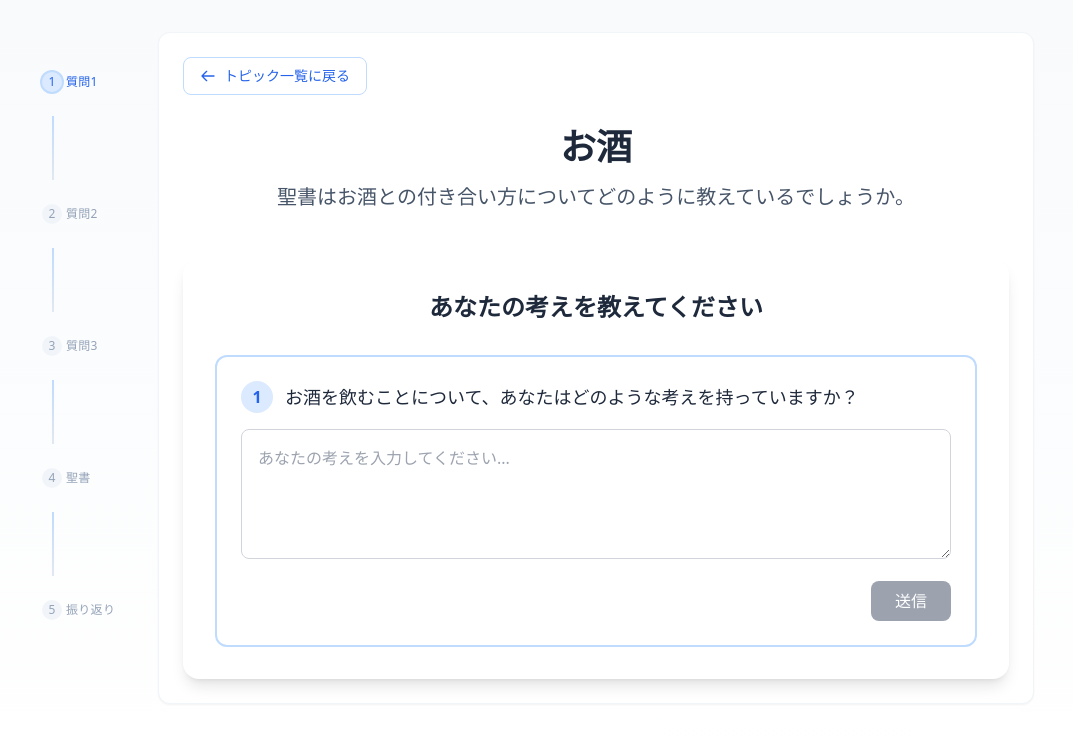
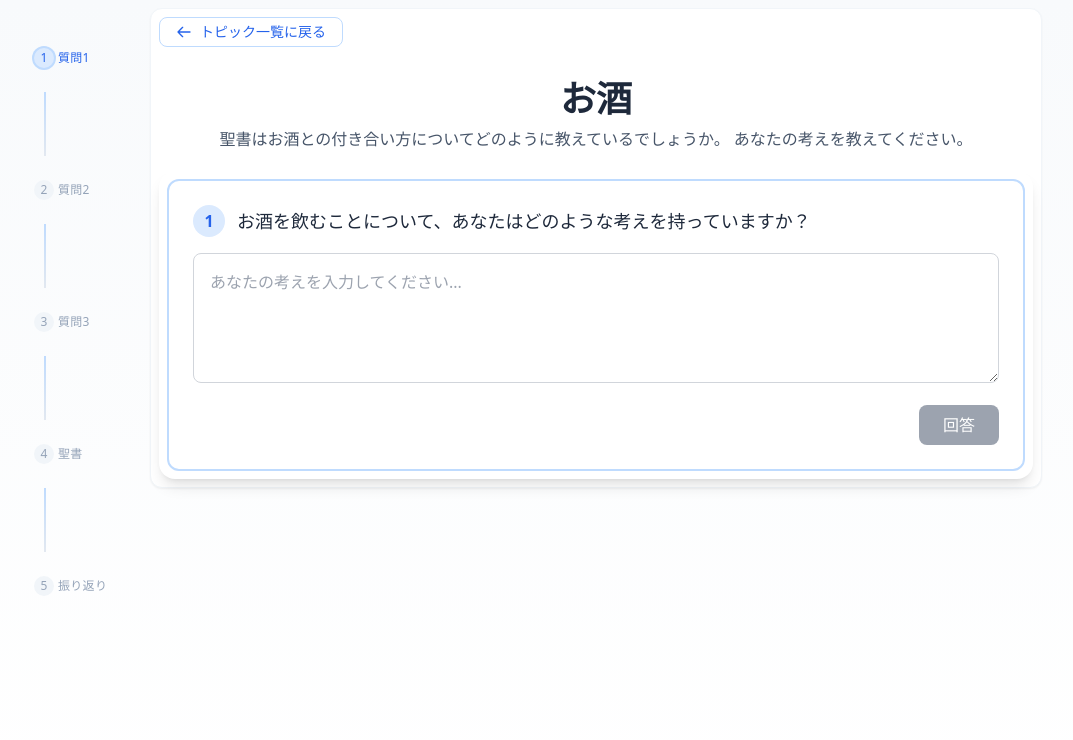
Before and after one commit to ktakahama/bible_study, a Next.js app: page /topics/alcohol in a window 1280 px wide. Shown: the top 740 px of the page, without its empty margins (102-1175 px from the left). Built offline with nearby package versions, Linux system fonts and the light colour scheme.

Commit message:
UI改善

```diff
--- a/app/components/AIChat.tsx
+++ b/app/components/AIChat.tsx
@@ -118,7 +118,7 @@ export default function AIChat({ onNext, question }: AIChatProps) {
                         : 'bg-blue-600 hover:bg-blue-700'
                         }`}
                 >
-                    {isLoading ? '送信中...' : '送信'}
+                    {isLoading ? '回答中...' : '回答'}
                 </motion.button>
             </div>
         </motion.form>
--- a/app/page.tsx
+++ b/app/page.tsx
@@ -14,50 +14,54 @@ export default function Home() {
             </div>
 
             {/* ヒーローセクション */}
-            <div className="relative min-h-[50vh] flex items-center justify-center overflow-hidden mb-[-23vh] mt-[-12vh]">
+            <div className="relative min-h-[45vh] flex items-center justify-center overflow-hidden mb-[-15vh] mt-[-8vh]">
+                {/* 背景画像とグラデーション */}
                 <div className="absolute inset-0 bg-[url('/church-bg.jpg')] bg-cover bg-center opacity-10"></div>
                 <div className="absolute inset-0 bg-gradient-to-b from-slate-50/90 via-slate-50/80 to-slate-50"></div>
 
-                {/* 装飾的な円形要素 */}
-                <div className="absolute top-1/4 left-1/4 w-96 h-96 bg-blue-200/20 rounded-full blur-3xl animate-pulse"></div>
-                <div className="absolute bottom-1/4 right-1/4 w-[500px] h-[500px] bg-slate-300/20 rounded-full blur-3xl animate-pulse delay-1000"></div>
-                <div className="absolute top-1/2 left-1/2 -translate-x-1/2 -translate-y-1/2 w-[600px] h-[600px] bg-blue-100/10 rounded-full blur-3xl animate-pulse delay-500"></div>
+                {/* 装飾的な円形 */}
+                <div className="absolute top-1/3 left-1/3 w-72 h-72 bg-blue-200/20 rounded-full blur-3xl animate-pulse"></div>
+                <div className="absolute bottom-1/3 right-1/3 w-96 h-96 bg-slate-300/20 rounded-full blur-3xl animate-pulse delay-700"></div>
+                <div className="absolute top-1/2 left-1/2 -translate-x-1/2 -translate-y-1/2 w-[500px] h-[500px] bg-blue-100/10 rounded-full blur-3xl animate-pulse delay-300"></div>
 
+                {/* メインコンテンツ */}
                 <motion.div
                     initial={{ opacity: 0, y: 20 }}
                     animate={{ opacity: 1, y: 0 }}
                     transition={{ duration: 0.8 }}
-                    className="relative z-10 text-center px-4 max-w-5xl mx-auto"
+                    className="relative z-10 text-center px-2 max-w-5xl mx-auto"
                 >
                     <motion.div
                         initial={{ scale: 0.9, opacity: 0 }}
                         animate={{ scale: 1, opacity: 1 }}
                         transition={{ duration: 0.5, delay: 0.2 }}
-                        className="mb-8"
+                        className="mb-4"
                     >
-                        <h1 className="text-7xl md:text-9xl font-bold text-slate-800 mb-1 tracking-tight">
+                        <h1 className="text-6xl md:text-8xl font-bold text-slate-800 tracking-tight">
                             <div className="flex flex-col items-center">
                                 <span className="bg-clip-text text-transparent bg-gradient-to-r tracking-[0.1em] from-blue-600 via-blue-500 to-blue-600">
                                     BIBLE
                                 </span>
-                                <span className="text-4xl md:text-5xl mt-1 font-bold tracking-[0.3em] text-blue-500/90 w-full text-center">
+                                <span className="text-3xl md:text-5xl mt-2 font-bold tracking-[0.2em] text-blue-500/90 text-center">
                                     DIVE IN!
                                 </span>
                             </div>
                         </h1>
                     </motion.div>
-                    {/*
-                    <motion.p
+
+                    {/* 吹き出しテキスト */}
+                    <motion.div
                         initial={{ opacity: 0, y: 20 }}
                         animate={{ opacity: 1, y: 0 }}
                         transition={{ duration: 0.5, delay: 0.7 }}
-                        className="text-2xl md:text-3xl text-slate-600 max-w-3xl mx-auto leading-relaxed"
+                        className="relative max-w-fit mx-auto bg-white text-slate-700 text-sm md:text-base leading-snug px-2 py-2 ml-2 rounded-lg shadow-sm tracking-wide
+                 before:content-[''] before:absolute before:-bottom-2 before:left-6 before:border-6 before:border-transparent before:border-t-white"
                     >
-                        聖書から学ぶ<br />
-                        <span className="font-bold text-blue-600">生きるためのヒント</span>
-                    </motion.p> */}
+                        学びたいトピックを選んでね💡📖
+                    </motion.div>
                 </motion.div>
             </div>
+
 
             {/* メインコンテンツ */}
             <div className="container mx-auto px-4 py-16 relative">
--- a/app/topics/[id]/page.tsx
+++ b/app/topics/[id]/page.tsx
@@ -173,7 +173,7 @@ export default function TopicPage({ params }: { params: Promise<{ id: string }>
 
     return (
         <div className="min-h-screen bg-gradient-to-b from-slate-50 to-white">
-            <div className="max-w-5xl mx-auto px-4 py-8">
+            <div className="max-w-5xl mx-auto px-2 py-2">
                 <div className="flex gap-2">
                     {/* タイムライン */}
                     <div className="hidden md:block w-20 flex-shrink-0 mt-10 mr-7">
@@ -219,17 +219,17 @@ export default function TopicPage({ params }: { params: Promise<{ id: string }>
 
                     {/* メインコンテンツ */}
                     <div className="flex-1 max-w-4xl">
-                        <div className="bg-white rounded-xl p-6 border border-slate-100 shadow-sm">
+                        <div className="bg-white rounded-xl p-2 border border-slate-100 shadow-sm">
                             {/* ヘッダー */}
                             <motion.div
                                 initial={{ opacity: 0, y: -20 }}
                                 animate={{ opacity: 1, y: 0 }}
-                                className="text-center mb-12"
+                                className="text-center mb-5"
                             >
                                 <div className="flex justify-between items-center mb-8">
                                     <Link
                                         href="/"
-                                        className="inline-flex items-center px-4 py-2 text-sm font-medium text-blue-600 bg-white rounded-lg border border-blue-200 hover:bg-blue-50 transition-colors"
+                                        className="inline-flex items-center px-4 py-1 text-sm font-medium text-blue-600 bg-white rounded-lg border border-blue-200 hover:bg-blue-50 transition-colors"
                                     >
                                         <svg className="w-4 h-4 mr-2" fill="none" stroke="currentColor" viewBox="0 0 24 24">
                                             <path strokeLinecap="round" strokeLinejoin="round" strokeWidth={2} d="M10 19l-7-7m0 0l7-7m-7 7h18" />
@@ -237,8 +237,8 @@ export default function TopicPage({ params }: { params: Promise<{ id: string }>
                                         トピック一覧に戻る
                                     </Link>
                                 </div>
-                                <h1 className="text-4xl font-bold text-slate-800 mb-4">{topic.title}</h1>
-                                <p className="text-xl text-slate-600">{topic.description}</p>
+                                <h1 className="text-4xl font-bold text-slate-800 mb-2">{topic.title}</h1>
+                                <p className="text-md text-slate-600 mt-2">{topic.description} あなたの考えを教えてください。</p>
                             </motion.div>
 
                             <AnimatePresence mode="wait">
@@ -253,12 +253,8 @@ export default function TopicPage({ params }: { params: Promise<{ id: string }>
                                     <motion.div
                                         initial={{ opacity: 0, y: 20 }}
                                         animate={{ opacity: 1, y: 0 }}
-                                        className="bg-white rounded-2xl shadow-lg p-8"
+                                        className="bg-white rounded-2xl shadow-lg p-2"
                                     >
-                                        <div className="text-center mb-8">
-                                            <h2 className="text-2xl font-semibold text-slate-800 mb-2">あなたの考えを教えてください</h2>
-                                        </div>
-
                                         <div className="space-y-6">
                                             {/* これまでの回答 */}
                                             {answers.map((answer, index) => (
@@ -267,7 +263,7 @@ export default function TopicPage({ params }: { params: Promise<{ id: string }>
                                                     initial={{ opacity: 0, y: 20 }}
                                                     animate={{ opacity: 1, y: 0 }}
                                                     transition={{ delay: index * 0.1 }}
-                                                    className="bg-white rounded-xl border border-slate-200 p-6 flex flex-col"
+                                                    className="bg-white rounded-xl border border-slate-200 p-3 flex flex-col"
                                                 >
                                                     <div className="flex items-center mb-4">
                                                         <div className="w-8 h-8 bg-blue-100 rounded-full flex items-center justify-center mr-3">
@@ -327,7 +323,7 @@ export default function TopicPage({ params }: { params: Promise<{ id: string }>
                                         <motion.div
                                             initial={{ opacity: 0, y: 20 }}
                                             animate={{ opacity: 1, y: 0 }}
-                                            className="bg-white rounded-2xl shadow-lg p-8"
+                                            className="bg-white rounded-2xl shadow-lg p-3"
                                         >
                                             <div className="text-center mb-8">
                                                 <h2 className="text-2xl font-semibold text-slate-800 mb-2">聖書の教え</h2>
@@ -420,7 +416,7 @@ export default function TopicPage({ params }: { params: Promise<{ id: string }>
                                             disabled={isLoading || !reflectionAnswer.trim()}
                                             className="w-full bg-blue-600 text-white py-3 px-6 rounded-lg font-medium hover:bg-blue-700 transition-colors disabled:opacity-50 disabled:cursor-not-allowed"
                                         >
-                                            {isLoading ? '送信中...' : '学びを共有する'}
+                                            {isLoading ? '回答中...' : '学びを共有する'}
                                         </button>
                                     </form>
                                 </motion.div>
```
